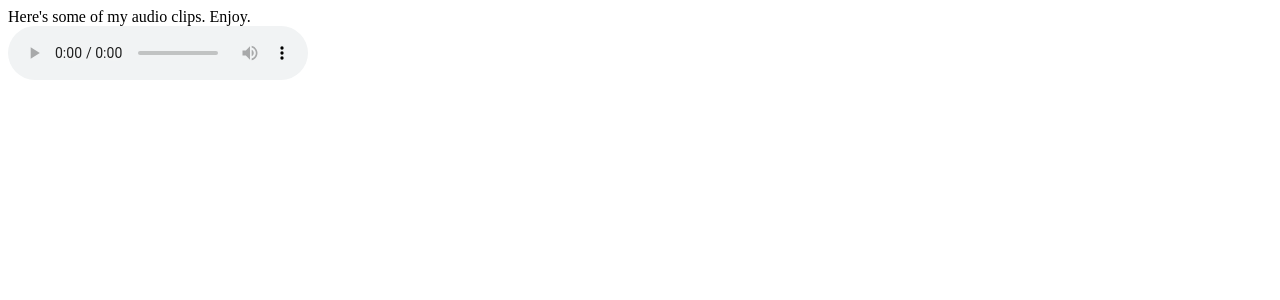
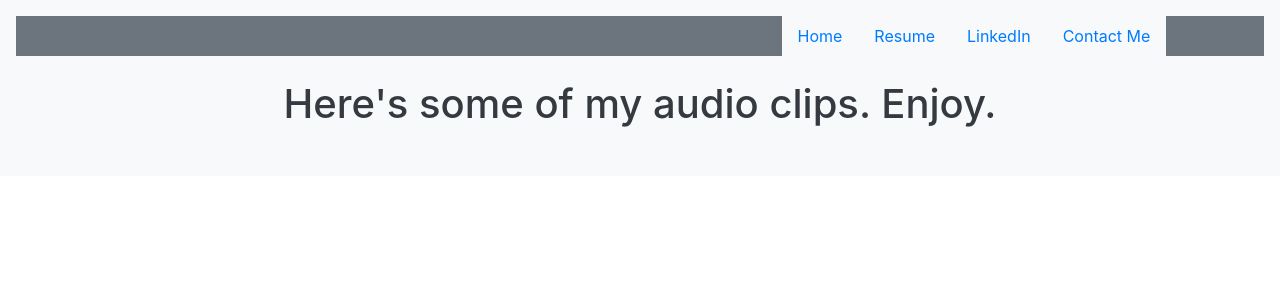
Before and after one commit to J-James-Caulder/Professional-Portfolio, a Django app: page /Demo in a window 1280 px wide. Shown: the top 300 px of the page. Run offline with Django 3.2, Linux system fonts and the light colour scheme; parts of the project's set-up code (start-up, migrations or seed data) failed here and were passed over; some libraries are stand-ins or nearby versions.

Commit message:
added favicon

```diff
--- a/Professional_Portfolio/urls.py
+++ b/Professional_Portfolio/urls.py
@@ -18,6 +18,9 @@ from django.urls import path, include
 from django.conf.urls.static import static
 from django.conf import settings
 from portfolio import views
+from django.views.generic.base import RedirectView
+from django.contrib.staticfiles.storage import staticfiles_storage
+
 
 urlpatterns = [
     path('admin/', admin.site.urls),
@@ -27,6 +30,7 @@ urlpatterns = [
     path('UpcomingProjects', views.UpcomingProjects, name='UpcomingProjects'),
     path('Contact', views.Contact, name='Contact'),
     path('Demo', views.Demo, name='Demo'),
+    path('favicon.ico', RedirectView.as_view(url=staticfiles_storage.url('portfolio/favicon.ico'))),
 ]
 
 urlpatterns += static(settings.MEDIA_URL, document_root=settings.MEDIA_ROOT)
--- a/portfolio/models.py
+++ b/portfolio/models.py
@@ -11,16 +11,15 @@ class Project(models.Model):
 
 class Future(models.Model):
     title = models.CharField(max_length=40, blank=False)
-    description = models.CharField(max_length=100, blank=True)
+    description = models.TextField(blank=True)
     image = models.ImageField(upload_to='portfolio/images/', blank=True)
-    url = models.URLField(blank=True)
 
     def __str__(self):
         return self.title
 
 class Finished(models.Model):
     title = models.CharField(max_length=40, blank=False)
-    description = models.CharField(max_length=100, blank=True)
+    description = models.TextField(blank=True)
     image = models.ImageField(upload_to='portfolio/images/', blank=True)
     url = models.URLField(blank=True)
 
--- a/portfolio/templates/portfolio/Demo.html
+++ b/portfolio/templates/portfolio/Demo.html
@@ -1,3 +1,12 @@
-Here's some of my audio clips. Enjoy.
+{% extends 'portfolio/base.html' %}
+
+{% block content %}
 <br>
+<h1 class="text-center">Here's some of my audio clips. Enjoy.</h1>
+<br>
+{% for project in projects %}
 <audio src="{{ project.sample.url }}" controls>{{ project.title }}</audio>
+
+{% endfor %}
+
+{% endblock %}
--- a/portfolio/templates/portfolio/base.html
+++ b/portfolio/templates/portfolio/base.html
@@ -12,11 +12,15 @@
       <!-- Bootstrap CSS -->
       <link rel="stylesheet" href="https://stackpath.bootstrapcdn.com/bootstrap/4.4.1/css/bootstrap.min.css" integrity="sha384-Vkoo8x4CGsO3+Hhxv8T/Q5PaXtkKtu6ug5TOeNV6gBiFeWPGFN9MuhOf23Q9Ifjh" crossorigin="anonymous">
 
-       <link rel="stylesheet" href="{% static "portfolio/custom.css" %}">
-
       <link href="https://fonts.googleapis.com/css?family=Lato&display=swap" rel="stylesheet">
 
-      <link rel="icon" type="image/png" href="{% static 'portfolio/Ring of Fire.png' %}">
+      <link rel="apple-touch-icon" sizes="180x180" href="/apple-touch-icon.png">
+      <link rel="icon" type="image/png" sizes="32x32" href="/favicon-32x32.png">
+      <link rel="icon" type="image/png" sizes="16x16" href="/favicon-16x16.png">
+      <link rel="manifest" href="/site.webmanifest">
+      <link rel="mask-icon" href="/safari-pinned-tab.svg" color="#5bbad5">
+      <meta name="msapplication-TileColor" content="#da532c">
+      <meta name="theme-color" content="#ffffff">
 
       <title>J James Caulder</title>
     </head>
```
Also changed, not shown: db.sqlite3, media/portfolio/images/download_9PVy7e7.png (added), media/portfolio/images/download_PQqGB2y.png (added), media/portfolio/images/download_UBQgYk0.png (added), portfolio/migrations/0006_auto_20210831_0307.py (added), portfolio/static/portfolio/apple-touch-icon.png (added), portfolio/static/portfolio/favicon-16x16.png (added), portfolio/static/portfolio/favicon-32x32.png (added), portfolio/static/portfolio/favicon.ico (added), portfolio/static/portfolio/safari-pinned-tab.svg (added), portfolio/static/portfolio/site.webmanifest (added).
